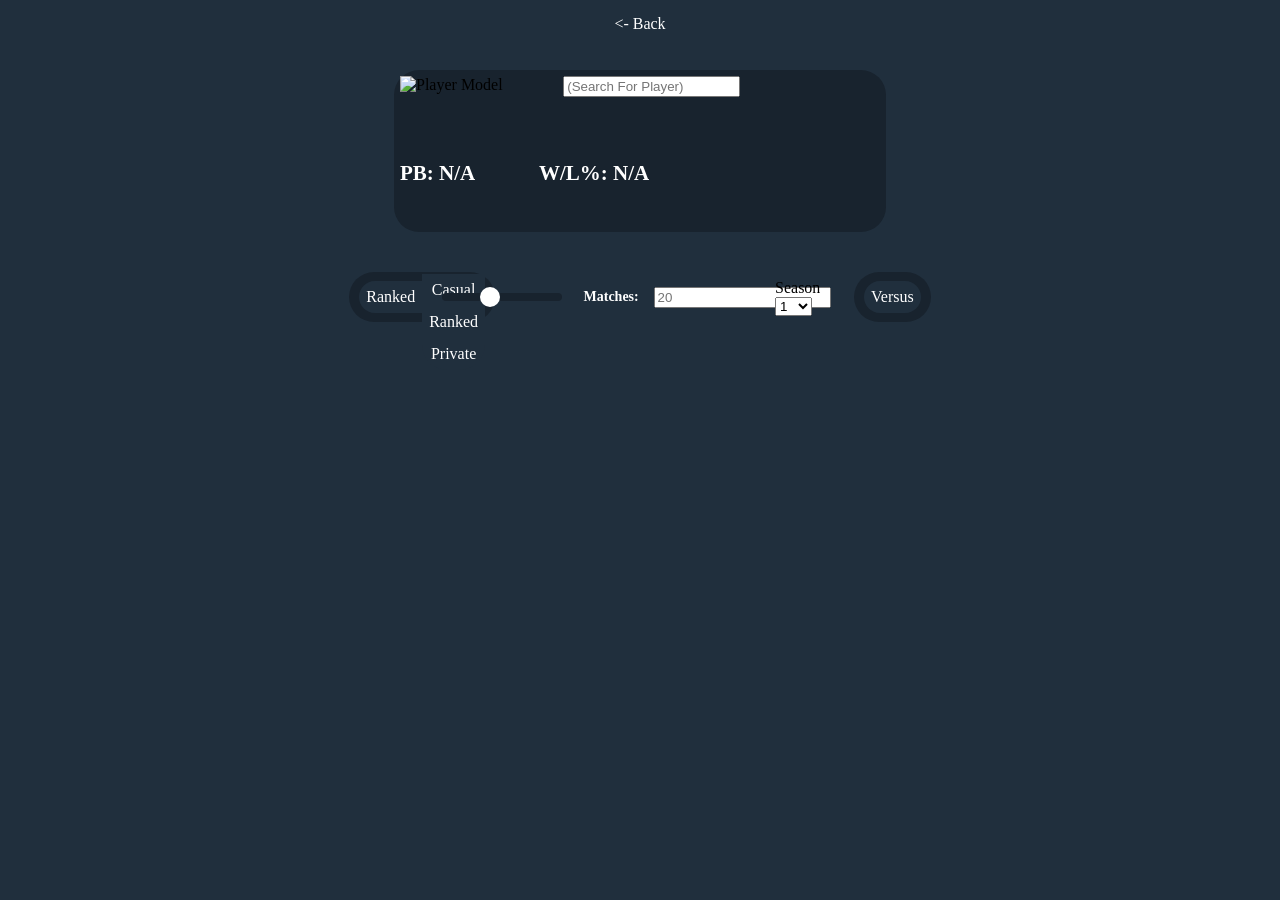
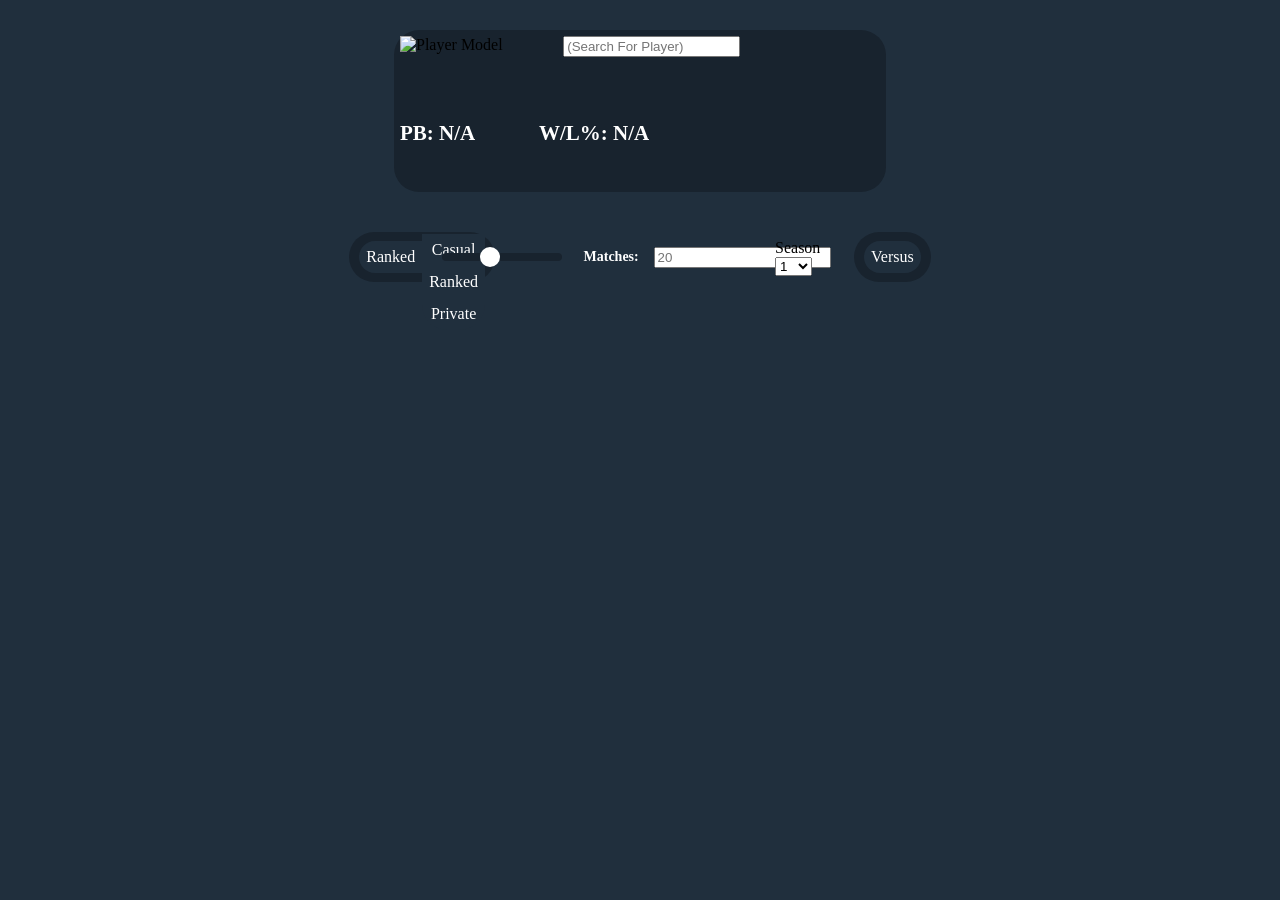

access versus by url + bug fixes

--- a/styles.css
+++ b/styles.css
@@ -239,7 +239,7 @@ button {
     margin-top: 0%; 
     height: 100%;
 }
-#home {
+#back {
     background-color: #18232e;
     border-radius: 25px;
     width: 120px;
